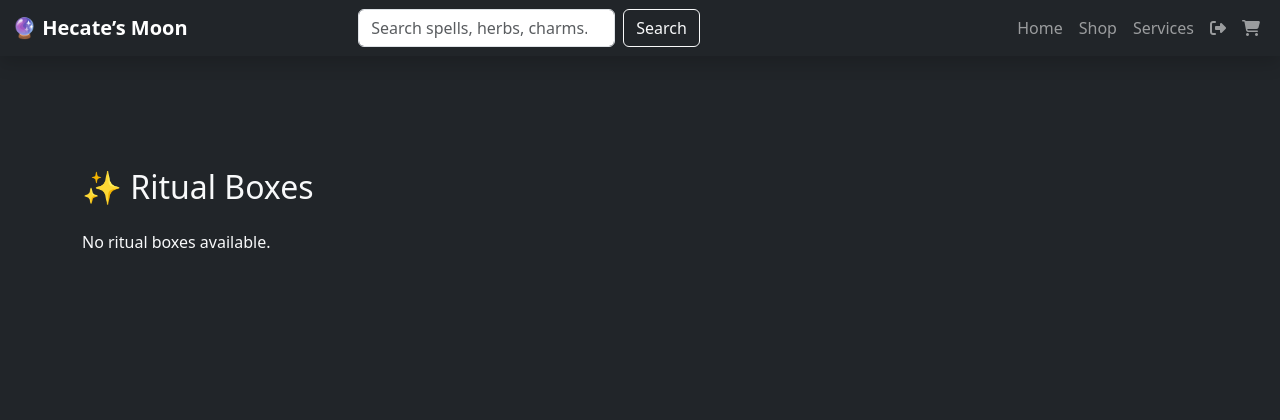
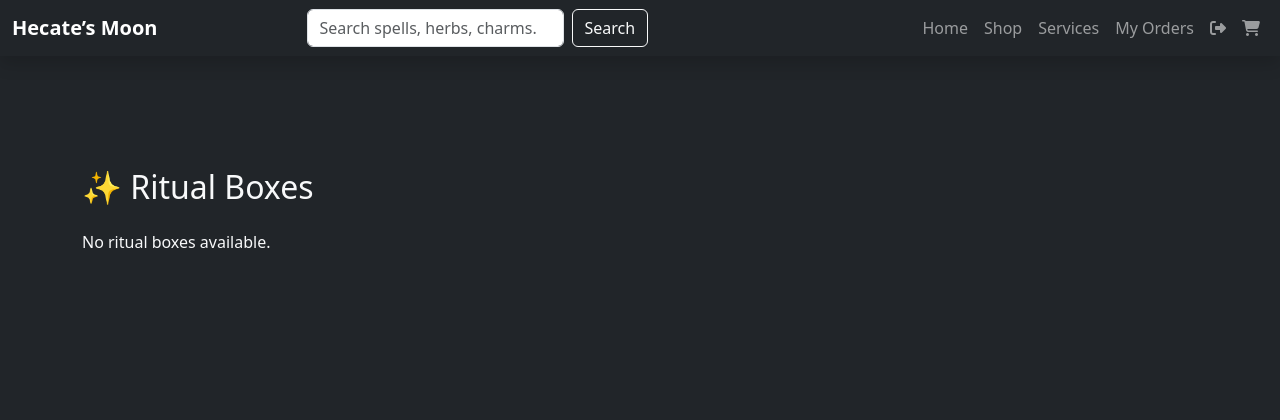
Before and after one commit to NavyBlue06/HecatesM, a Django app: page /boxes/ in a window 1280 px wide. Shown: the top 420 px of the page. Run offline with Django 5.2, Linux system fonts and the light colour scheme; the visitor is signed in with stand-in values (Sample User, id 1); data that the repository does not hold is empty; some libraries are stand-ins or nearby versions.

Commit message:
Refactor navbar structure for improved readability and user flow; update links for authenticated users

```diff
--- a/templates/base.html
+++ b/templates/base.html
@@ -35,7 +35,7 @@
 <nav class="navbar navbar-expand-lg navbar-dark bg-dark fixed-top shadow">
     <div class="container-fluid">
         <a class="navbar-brand" href="{% url 'home' %}">
-                🔮 <strong>Hecate’s Moon</strong>
+             <strong>Hecate’s Moon</strong>
         </a>
         <button class="navbar-toggler" type="button" data-bs-toggle="collapse" data-bs-target="#mainNavbar" aria-controls="mainNavbar" aria-expanded="false" aria-label="Toggle navigation">
             <span class="navbar-toggler-icon"></span>
@@ -59,6 +59,9 @@
                 </li>
 
                 {% if user.is_authenticated %}
+                    <li class="nav-item">
+                        <a href="{% url 'my_orders' %}" class="nav-link">My Orders</a>
+                    </li>
                     <li class="nav-item">
                         <a href="{% url 'account_logout' %}" class="nav-link" title="Logout">
                             <i class="fas fa-sign-out-alt"></i>
@@ -86,6 +89,7 @@
         </div>
     </div>
 </nav>
+
 
     <!-- Flash messages -->
     <div class="container mt-5 pt-4">
```
Lines whose indentation alone changed are shown as unchanged.
